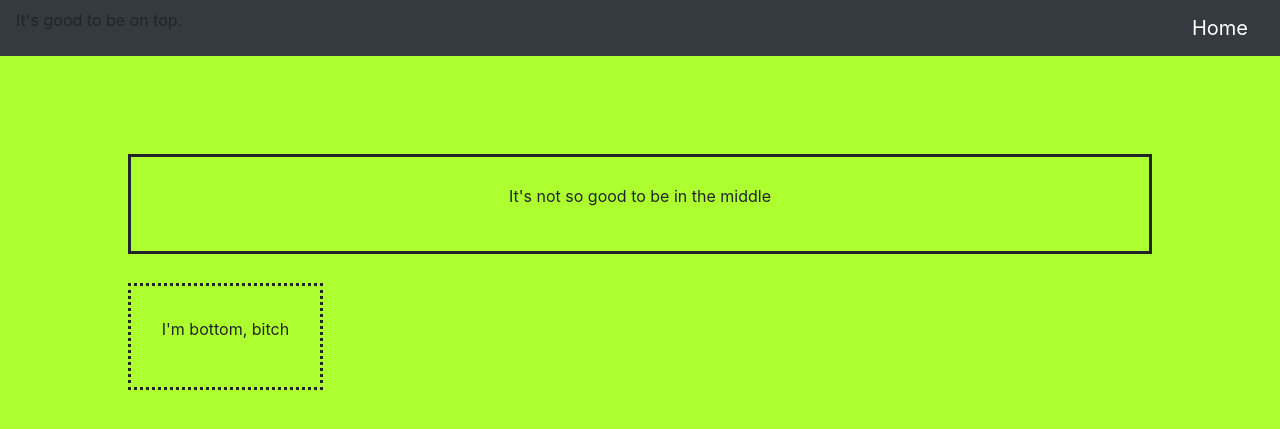
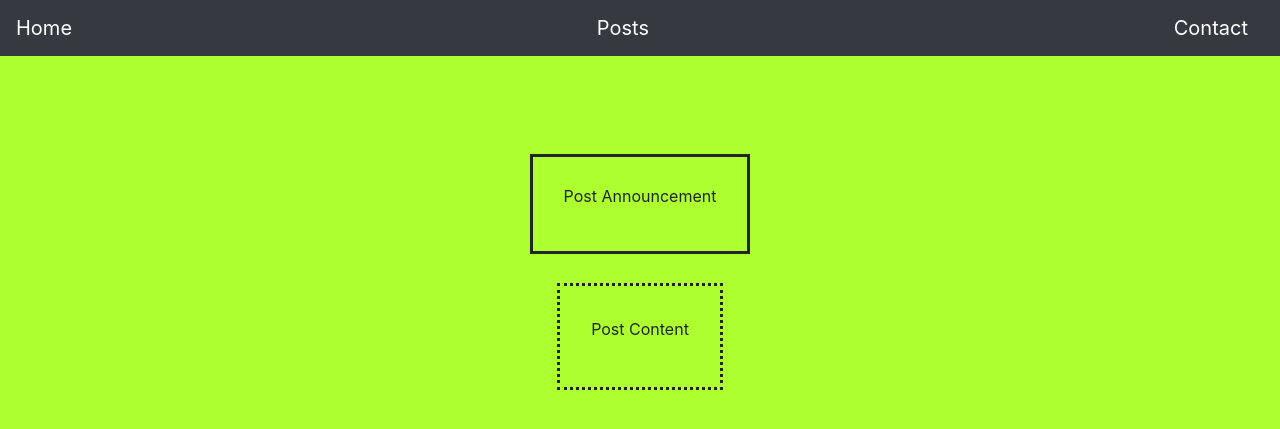
Before and after one commit to ONLYDOWNDOGS/smbusiness, a Django app: page / in a window 1280 px wide. Shown: the top 429 px of the page. Run offline with Django 3.2, Linux system fonts and the light colour scheme; some libraries are stand-ins or nearby versions.

Commit message:
Rearranged boxes on home page, designated what each box is on said page.

```diff
--- a/web/posts/static/posts/css/stylehome.css
+++ b/web/posts/static/posts/css/stylehome.css
@@ -1,6 +1,7 @@
 .top-container {
     display: flex;
     flex-direction: column;
+    align-items: center;
     justify-content: space-between;
     width: 80%;
     margin: 5% 10%;
@@ -18,6 +19,7 @@
     align-items: center;
     justify-content: center;
     border-style: solid;
+    width: fit-content;
     height: 100px;
 }
 
@@ -28,6 +30,5 @@
     border-width: 3px;
     align-items: center;
     border-style: dotted;
-    width: fit-content;
     justify-content: center;
 }
--- a/web/posts/templates/posts/homepage.html
+++ b/web/posts/templates/posts/homepage.html
@@ -16,11 +16,11 @@
 {% block content %}
 <div class="top-container">
   <div class="top-left">
-    <p>It's not so good to be in the middle</p>
+    <p>Post Announcement</p>
   </div>
   <br>
   <div class="top-right">
-    <p>I'm bottom, bitch</p>
+    <p>Post Content</p>
   </div>
 </div>
 {% endblock content %}
--- a/web/posts/views.py
+++ b/web/posts/views.py
@@ -54,7 +54,7 @@ class HomepageView(generic.ListView):
 
     def get_queryset(self):
         # Excludes announcements that aren't published yet
-        return Announcement.objects.filter(pub_date__lte=timezone.now())
+        return Announcement.objects.order_by('-pub_date')[:1]
 
 def emailview(request):
     """ This handles the emails, where they go, etc. """
--- a/web/templates/base.html
+++ b/web/templates/base.html
@@ -16,13 +16,14 @@
 	<body>
     <div class="navbar-container">
       <nav class="navbar navbar-dark navbar-expand bg-dark justify-content-between">
-        <p>It's good to be on top.</p>
         <a class="navbar-brand" href="{% url 'posts:index' %}">Home</a>
+		<a class="navbar-brand" href="{% url 'posts:index' %}">Posts</a>
+		<a class="navbar-brand" href="{% url 'posts:contact' %}">Contact</a>
       </nav>
     </div>
     <br>
-		{% block content %}
+	{% block content %}
     <p>I don't belong here......ohhh.ohhhhhh.....SHEEEEEEEEEEE'S</p>
-		{% endblock content %}
+	{% endblock content %}
 	</body>
 </html>
```
